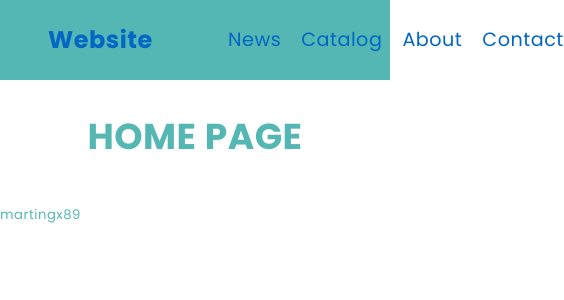
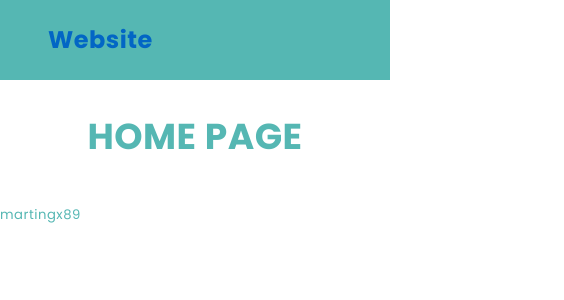
Before and after one commit to martingx89/sheep-one, a React (Create React App) app: page / in a window 390 px wide. Shown: the top 300 px of the page, 564 px wide, since content can reach past the window. Built offline with nearby package versions, Linux system fonts and the light colour scheme; no server answers.

Commit message:
Test: hamburger icon switch

```diff
--- a/src/components/views/Navbar/Navbar.js
+++ b/src/components/views/Navbar/Navbar.js
@@ -19,7 +19,7 @@ const Navbar = () => {
       <Link to='/' className={styles.title}>
         Website
       </Link>
-      <div onClick={handleClick} className='nav-icon'>
+      <div onClick={handleClick} className={`${styles['nav-icon']}`}>
         {open ? <FiX /> : <FiMenu />}
       </div>
       <ul className={open ? `${styles['nav-links']} active` : `${styles['nav-links']}`}>
--- a/src/components/views/Navbar/Navbar.module.scss
+++ b/src/components/views/Navbar/Navbar.module.scss
@@ -32,11 +32,15 @@ nav {
       .nav-link {
         text-decoration: none;
         color: $color-dark;
-        transition: 0.3s all;
+        // transition: 0.3s all;
 
         &:hover {
           font-weight: bold;
           color: $color-accent;
+        }
+
+        &:active {
+          color: $color-background;
         }
       }
     }
@@ -45,6 +49,7 @@ nav {
   .nav-icon {
     display: none;
     font-size: 2rem;
+    color: $color-dark;
     cursor: pointer;
   }
 }
@@ -53,4 +58,30 @@ nav {
   nav {
     position: relative;
   }
+
+  .nav-links {
+    display: flex;
+    flex-direction: column;
+    position: absolute;
+    text-align: center;
+    width: 100%;
+    top: 80px;
+    left: -100%;
+    transition: 0.5s all;
+  }
+
+  .nav-links.active {
+    background: blue;
+    left: 0;
+  }
+
+  // .nav-item {
+  //   padding: 10px 0;
+  //   border-top: 1px solid red;
+  //   border-bottom: 1px solid red;
+  // }
+
+  .nav-icon {
+    display: flex;
+  }
 }
--- a/src/styles/global.scss
+++ b/src/styles/global.scss
@@ -1,6 +1,8 @@
 @import './settings.scss';
 
-*, *::before, *::after {
+*,
+*::before,
+*::after {
   box-sizing: border-box;
 }
 
@@ -14,14 +16,10 @@ body {
   letter-spacing: 0.5px;
 }
 
-.active {
-  color: $color-background;
-}
-
 :global(.container) {
   width: 90%;
   max-width: 1400px;
   margin: 0 auto;
 }
 
-@import "./typography.scss";
+@import './typography.scss';
```
